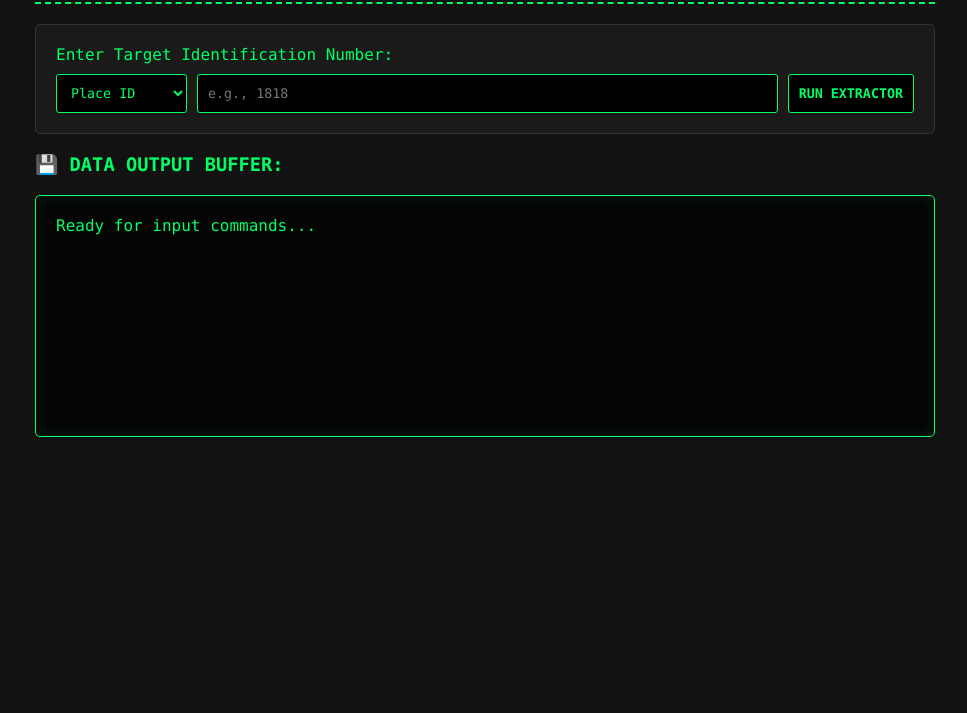
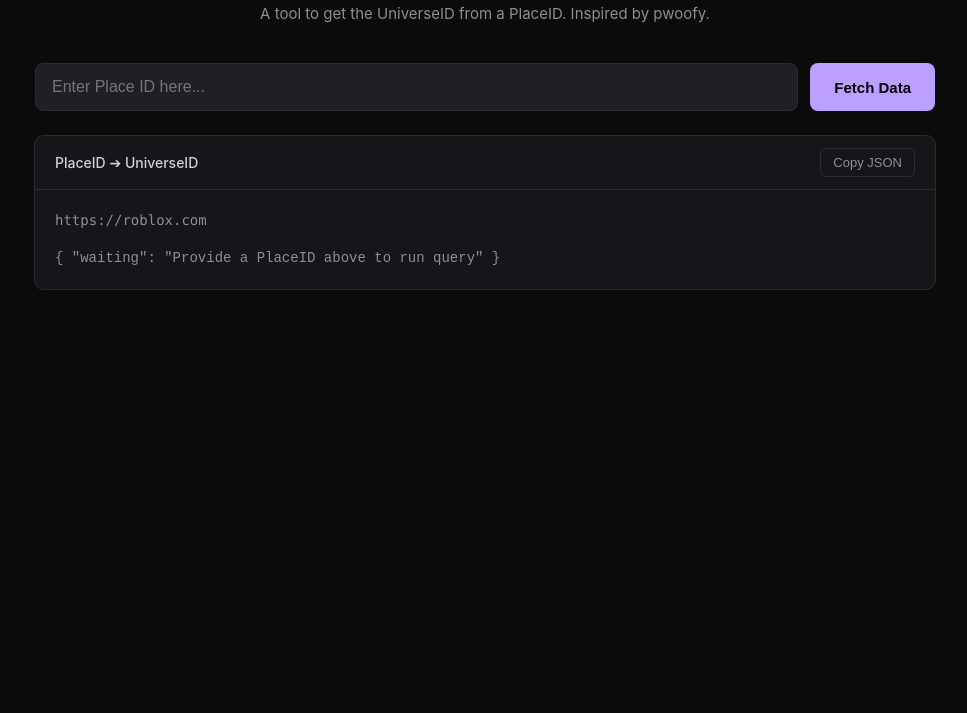
Before and after one commit to CoolXGamer14/coolxgamer-site-zsfie434jfedyg8ds, a plain HTML site: page index.html in a window 1280 px wide. Shown: the part 87-800 px from the top of the page, without its empty margins (155-1122 px from the left). Drawn offline with Linux system fonts and the light colour scheme.

Commit message:
Refactor index.html for PlaceID to UniverseID tool
Updated the title and enhanced styling variables. Modified input handling and output display for fetching UniverseID from PlaceID.

```diff
--- a/index.html
+++ b/index.html
@@ -3,127 +3,215 @@
 <head>
     <meta charset="UTF-8">
     <meta name="viewport" content="width=device-width, initial-scale=1.0">
-    <title>🕵️‍♂️ Hub - Roblox API Tool</title>
+    <title>PlaceID to UniverseID</title>
     <style>
+        /* Pwoofy Style Theme Variables */
+        :root {
+            --bg-color: #0b0b0c;
+            --panel-bg: #16161a;
+            --input-bg: #202024;
+            --accent-purple: #bca0ff;
+            --accent-hover: #a382f7;
+            --text-main: #ffffff;
+            --text-muted: #8e8e93;
+            --border-color: #2c2c30;
+        }
+
         body {
-            font-family: 'Consolas', 'Courier New', monospace;
-            background-color: #121212;
-            color: #00ff66;
+            font-family: -apple-system, BlinkMacSystemFont, "Segoe UI", Roboto, sans-serif;
+            background-color: var(--bg-color);
+            color: var(--text-main);
             margin: 0;
+            padding: 40px 20px;
+            display: flex;
+            justify-content: center;
+        }
+
+        .container {
+            width: 100%;
+            max-width: 900px;
+            display: flex;
+            flex-direction: column;
+            align-items: center;
+        }
+
+        h1 {
+            color: var(--accent-purple);
+            font-size: 32px;
+            font-weight: 700;
+            margin: 0 0 12px 0;
+        }
+
+        .subtitle {
+            color: var(--text-muted);
+            font-size: 15px;
+            margin-bottom: 40px;
+            text-align: center;
+        }
+
+        /* Top Bar Inputs */
+        .input-wrapper {
+            width: 100%;
+            display: flex;
+            gap: 12px;
+            margin-bottom: 24px;
+        }
+
+        input {
+            flex: 1;
+            background-color: var(--input-bg);
+            border: 1px solid var(--border-color);
+            border-radius: 8px;
+            color: var(--text-main);
+            padding: 14px 16px;
+            font-size: 16px;
+            outline: none;
+            transition: border 0.2s;
+        }
+
+        input:focus {
+            border-color: var(--accent-purple);
+        }
+
+        button {
+            background-color: var(--accent-purple);
+            color: #000000;
+            border: none;
+            border-radius: 8px;
+            padding: 0 24px;
+            font-size: 15px;
+            font-weight: 600;
+            cursor: pointer;
+            transition: background-color 0.2s;
+            white-space: nowrap;
+        }
+
+        button:hover {
+            background-color: var(--accent-hover);
+        }
+
+        /* Main Output Box */
+        .output-card {
+            width: 100%;
+            background-color: var(--panel-bg);
+            border: 1px solid var(--border-color);
+            border-radius: 10px;
+            overflow: hidden;
+        }
+
+        /* Header block inside output box */
+        .card-header {
+            display: flex;
+            justify-content: space-between;
+            align-items: center;
+            padding: 12px 20px;
+            border-bottom: 1px solid var(--border-color);
+        }
+
+        .card-title {
+            font-size: 14px;
+            font-weight: 500;
+            color: #d1d1d6;
+        }
+
+        .copy-btn {
+            background: transparent;
+            border: 1px solid var(--border-color);
+            color: var(--text-muted);
+            padding: 6px 12px;
+            border-radius: 6px;
+            font-size: 13px;
+            font-weight: 500;
+            cursor: pointer;
+        }
+
+        .copy-btn:hover {
+            background: var(--input-bg);
+            color: var(--text-main);
+        }
+
+        /* Code/JSON container styling */
+        .card-body {
             padding: 20px;
+            margin: 0;
+            font-family: 'SFMono-Regular', Consolas, 'Liberation Mono', Menlo, monospace;
+            font-size: 14px;
+            line-height: 1.5;
+            overflow-x: auto;
         }
-        .wrapper {
-            max-width: 900px;
-            margin: 0 auto;
+
+        .api-url-display {
+            color: var(--text-muted);
+            margin-bottom: 16px;
+            word-break: break-all;
         }
-        header {
-            border-bottom: 2px dashed #00ff66;
-            padding-bottom: 20px;
-            margin-bottom: 20px;
+
+        .json-payload {
+            color: #ffd07b;
         }
-        h1 { margin: 0; font-size: 24px; text-shadow: 0 0 10px #00ff66; }
-        .subtitle { color: #888; font-size: 14px; margin-top: 5px; }
-        .input-panel {
-            background: #1a1a1a;
-            border: 1px solid #333;
-            padding: 20px;
-            border-radius: 5px;
-            margin-bottom: 20px;
+
+        .status-msg {
+            color: var(--text-muted);
         }
-        .input-row {
-            display: flex;
-            gap: 10px;
-            margin-top: 10px;
-        }
-        input, select, button {
-            background: #000;
-            border: 1px solid #00ff66;
-            color: #00ff66;
-            padding: 10px;
-            font-family: inherit;
-            border-radius: 3px;
-        }
-        input { flex: 1; }
-        button { cursor: pointer; font-weight: bold; }
-        button:hover { background: #00ff66; color: #000; }
-        .output-panel {
-            background: #050505;
-            border: 1px solid #00ff66;
-            padding: 20px;
-            border-radius: 5px;
-            min-height: 200px;
-            white-space: pre-wrap;
-            box-shadow: inset 0 0 15px rgba(0,255,102,0.1);
-        }
-        .error { color: #ff3333; }
-        .success { color: #00ff66; }
-        .loading { color: #ffcc00; animation: blink 1s infinite; }
-        @keyframes blink { 50% { opacity: 0.5; } }
     </style>
 </head>
 <body>
 
-<div class="wrapper">
-    <header>
-        <h1>📡 PROJECT: SOLVER_EXTRACTOR</h1>
-        <div class="subtitle">Inspired by community puzzle tools. Running unlisted node.</div>
-    </header>
+<div class="container">
+    <h1>PlaceID to UniverseID</h1>
+    <div class="subtitle">A tool to get the UniverseID from a PlaceID. Inspired by pwoofy.</div>
 
-    <div class="input-panel">
-        <label for="targetId">Enter Target Identification Number:</label>
-        <div class="input-row">
-            <select id="idType">
-                <option value="place">Place ID</option>
-                <option value="universe">Universe ID</option>
-            </select>
-            <input type="text" id="targetId" placeholder="e.g., 1818" autocomplete="off">
-            <button onclick="fetchRobloxData()">RUN EXTRACTOR</button>
-        </div>
+    <div class="input-wrapper">
+        <input type="text" id="placeIdInput" placeholder="Enter Place ID here..." autocomplete="off">
+        <button onclick="lookupUniverseId()">Fetch Data</button>
     </div>
 
-    <h3>💾 DATA OUTPUT BUFFER:</h3>
-    <div class="output-panel" id="output">Ready for input commands...</div>
+    <div class="output-card">
+        <div class="card-header">
+            <div class="card-title">PlaceID ➔ UniverseID</div>
+            <button class="copy-btn" onclick="copyJsonToClipboard()">Copy JSON</button>
+        </div>
+        <pre class="card-body"><div class="api-url-display" id="urlDisplay">https://roblox.com</div><code class="json-payload" id="jsonOutput"><span class="status-msg">{ "waiting": "Provide a PlaceID above to run query" }</span></code></pre>
+    </div>
 </div>
 
 <script>
-async function fetchRobloxData() {
-    const id = document.getElementById('targetId').value.trim();
-    const type = document.getElementById('idType').value;
-    const output = document.getElementById('output');
+async function lookupUniverseId() {
+    const input = document.getElementById('placeIdInput').value.trim();
+    const urlDisplay = document.getElementById('urlDisplay');
+    const jsonOutput = document.getElementById('jsonOutput');
 
-    if (!id) {
-        output.innerHTML = '<span class="error">[ERROR]: Target ID missing. Provide parameters.</span>';
+    if (!input) {
+        jsonOutput.innerHTML = `<span style="color:#ff6b6b">{ "error": "Please enter a valid Place ID" }</span>`;
         return;
     }
 
-    output.innerHTML = '<span class="loading">[FETCHING]: Accessing endpoints through proxy framework...</span>';
+    // Reflecting the exact endpoint layout like the screenshot
+    const nativeRobloxUrl = `https://apis.roblox.com/universe/v1/places/{input}/universe`;
+    urlDisplay.textContent = nativeRobloxUrl;
+    jsonOutput.innerHTML = `<span class="status-msg">Fetching data stream...</span>`;
 
-    // Using a public proxy setup to bypass CORS restrictions safely
-    const proxy = "https://herokuapp.com";
-    let endpoint = "";
-
-    if (type === "place") {
-        endpoint = `${proxy}https://roblox.com{id}`;
-    } else {
-        endpoint = `${proxy}https://roblox.com{id}`;
-    }
+    // Utilizing a proxy system to sidestep web-browser CORS blockades smoothly
+    const corsProxy = "https://allorigins.win";
 
     try {
-        const response = await fetch(endpoint, {
-            headers: { 'X-Requested-With': 'XMLHttpRequest' }
-        });
-
-        if (!response.ok) throw new Error(`HTTP status ${response.status}`);
+        const response = await fetch(`${corsProxy}${encodeURIComponent(nativeRobloxUrl)}`);
+        if (!response.ok) throw new Error(`Network status code: ${response.status}`);
 
         const data = await response.json();
+        jsonOutput.textContent = JSON.stringify(data, null, 4);
+    } catch (err) {
+        jsonOutput.innerHTML = `<span style="color:#ff6b6b">{\n    "error": "Failed to pull API data",\n    "message": "${err.message}"\n}</span>`;
+    }
+}
 
-        output.innerHTML = `<span class="success">[SUCCESS]: Data stream extracted successfully.</span>\n\n`;
-        output.innerHTML += JSON.stringify(data, null, 4);
-    } catch (err) {
-        output.innerHTML = `<span class="error">[CRITICAL ERROR]: Target extraction failed.</span>\n`;
-        output.innerHTML += `Reason: ${err.message}\n\n`;
-        output.innerHTML += `💡 Note: If proxy access is limited, you may need to visit https://herokuapp.com to unlock temporary access for your browser session.`;
-    }
+function copyJsonToClipboard() {
+    const codeContent = document.getElementById('jsonOutput').textContent;
+    navigator.clipboard.writeText(codeContent);
+
+    const copyBtn = document.querySelector('.copy-btn');
+    copyBtn.textContent = 'Copied!';
+    setTimeout(() => { copyBtn.textContent = 'Copy JSON'; }, 2000);
 }
 </script>
 
```
